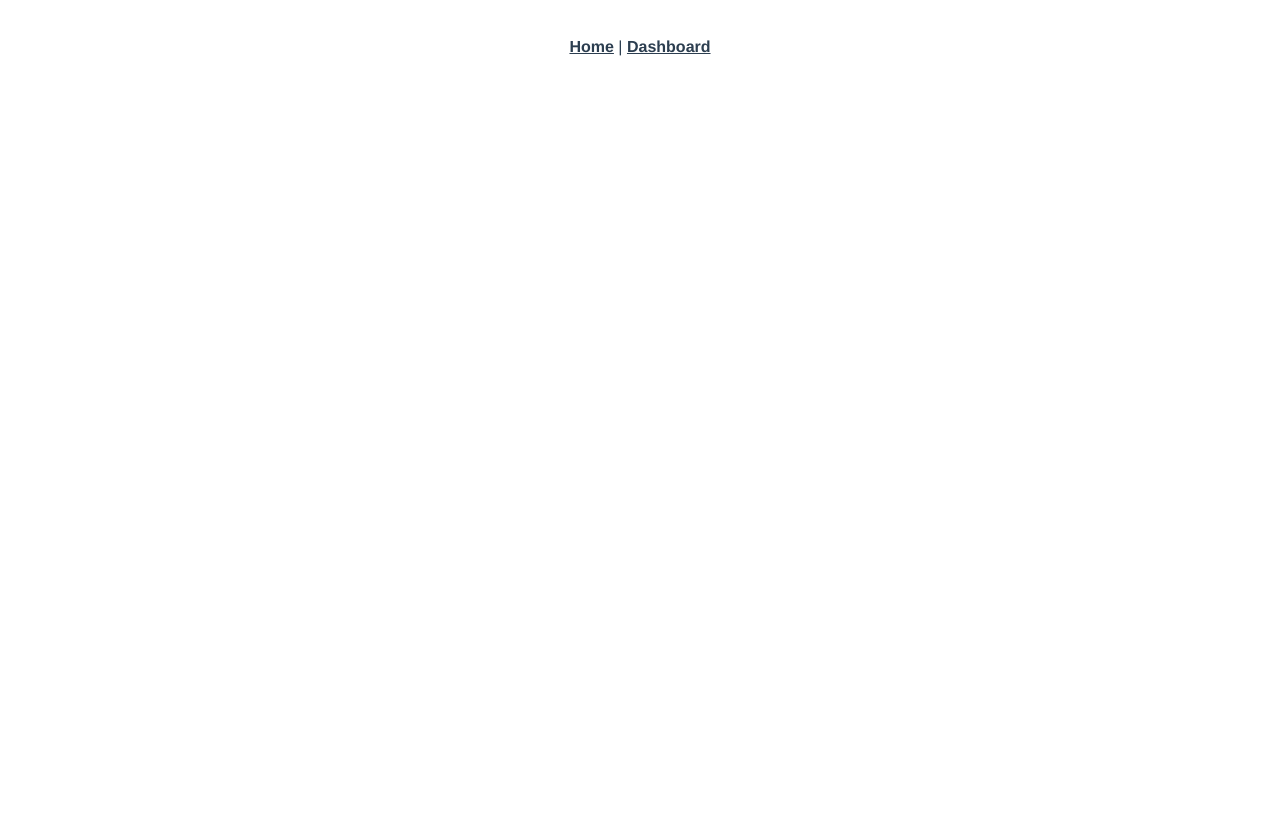
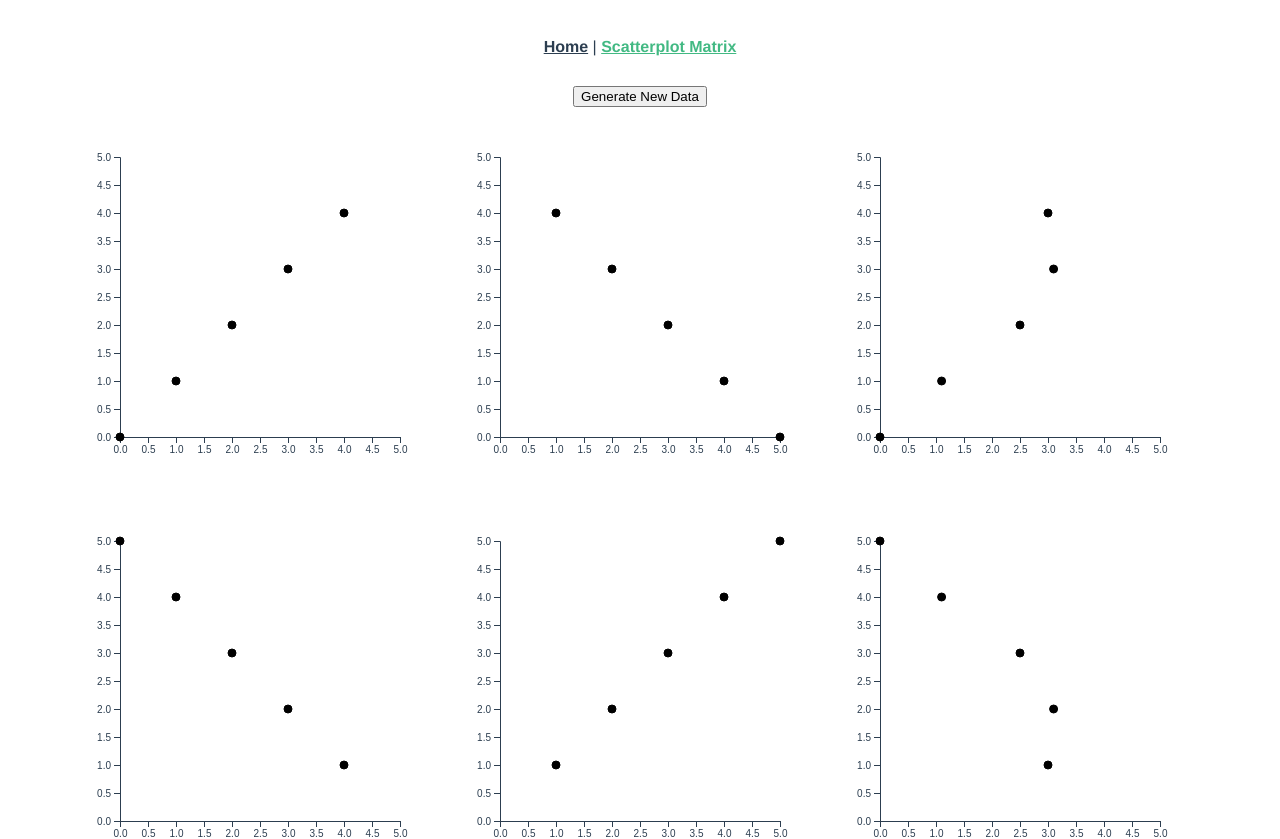
Before and after one commit to Dev-Lan/vue-practice, a Vue app: page /splom in a window 1280 px wide. Before the commit this address had no page. Shown: the top 839 px of the page. Before the commit the page ends 800 px from the top, so only its background shows below. Built offline with nearby package versions, Linux system fonts and the light colour scheme.

Commit message:
change names

```diff
--- a/src/App.vue
+++ b/src/App.vue
@@ -1,7 +1,7 @@
 <template>
     <div id="nav">
         <router-link to="/">Home</router-link> |
-        <router-link to="/dashboard">Dashboard</router-link>
+        <router-link to="/splom">Scatterplot Matrix</router-link>
     </div>
     <router-view />
 </template>
--- a/src/router/index.ts
+++ b/src/router/index.ts
@@ -1,6 +1,6 @@
 import { createRouter, createWebHistory, RouteRecordRaw } from 'vue-router';
 import Home from '../views/Home.vue';
-import Dashboard from '../views/Dashboard.vue';
+import Splom from '../views/Splom.vue';
 
 const routes: Array<RouteRecordRaw> = [
     {
@@ -9,9 +9,9 @@ const routes: Array<RouteRecordRaw> = [
         component: Home,
     },
     {
-        path: '/dashboard',
-        name: 'Dashboard',
-        component: Dashboard,
+        path: '/splom',
+        name: 'Splom',
+        component: Splom,
     },
 ];
 
--- a/src/views/Home.vue
+++ b/src/views/Home.vue
@@ -1,18 +1,13 @@
 <template>
     <div class="home">
-        <img alt="Vue logo" src="../assets/logo.png" />
-        <HelloWorld msg="Welcome to Your Vue.js + TypeScript App" />
+        <h1>Vue Testing Page</h1>
     </div>
 </template>
 
 <script lang="ts">
 import { defineComponent } from 'vue';
-import HelloWorld from '@/components/HelloWorld.vue'; // @ is an alias to /src
 
 export default defineComponent({
     name: 'Home',
-    components: {
-        HelloWorld,
-    },
 });
 </script>
--- a/src/views/Dashboard.vue
+++ b/src/views/Splom.vue
@@ -2,7 +2,7 @@
     <div>
         <button @click="generateData">Generate New Data</button>
 
-        <div class="dashboard">
+        <div class="splom">
             <div v-for="(key1, i) in $store.state.columnHeaders" :key="i">
                 <ScatterPlot
                     v-for="(key2, i) in $store.state.columnHeaders"
@@ -22,7 +22,7 @@ import { Columns } from '@/store';
 // import { useStore } from 'vuex';
 
 export default defineComponent({
-    name: 'Dashboard',
+    name: 'Splom',
     components: {
         ScatterPlot,
     },
@@ -56,7 +56,7 @@ export default defineComponent({
 </script>
 
 <style scoped lang="scss">
-.dashboard {
+.splom {
     display: flex;
     justify-content: center;
     flex-wrap: wrap;
```
Also changed, not shown: tsconfig.json (indentation only).
